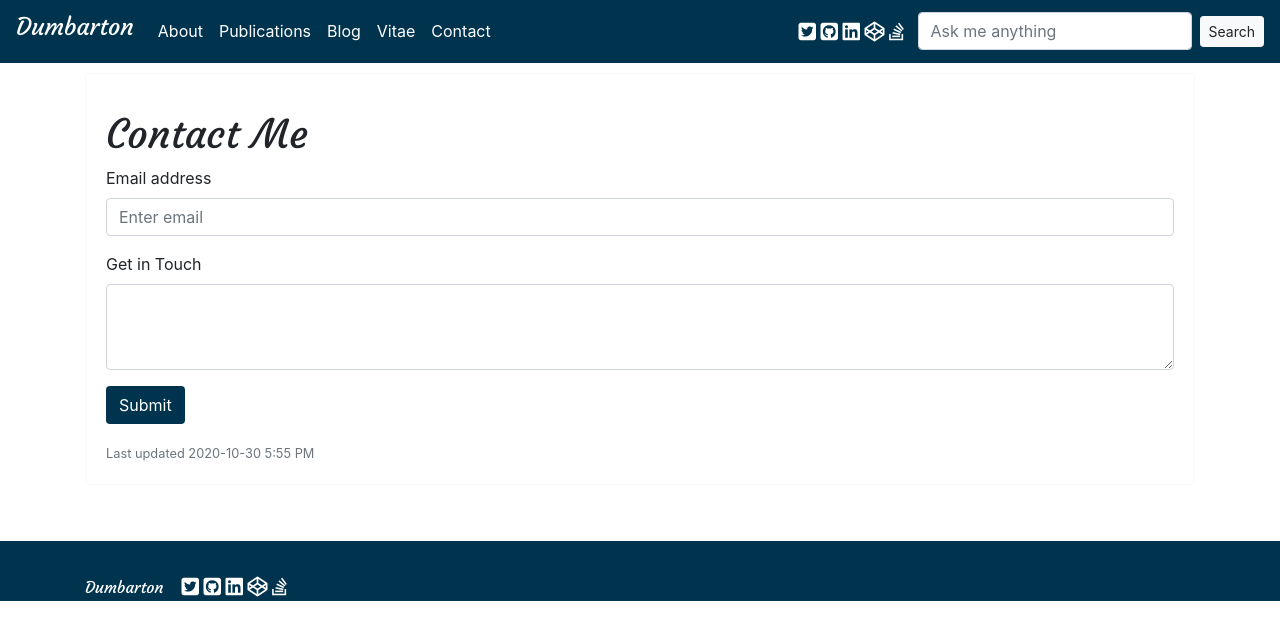
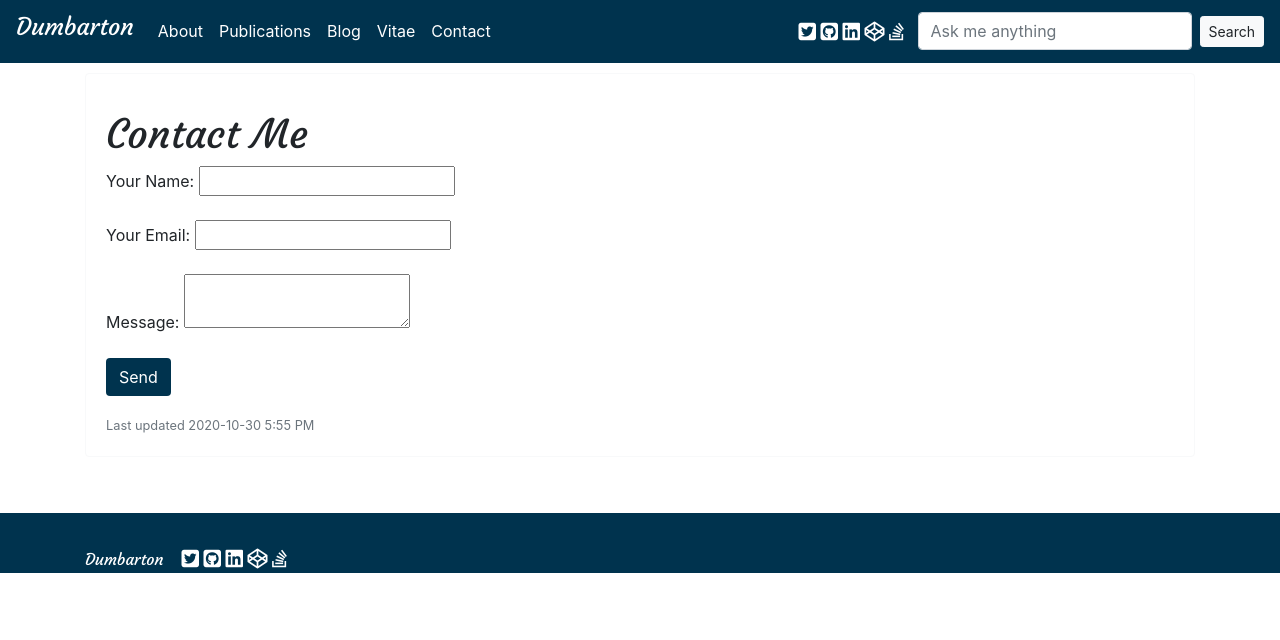
Before and after one commit to tcbutler320/Jekyll-Theme-Dumbarton, a Jekyll site: the page built from pages/contact.html, in a window 1280 px wide. Shown: the top 640 px of the page. Built offline with Jekyll 4.4.1, drawn with Linux system fonts in a browser that asks for light colours; nearby versions of some CDN libraries.

Commit message:
fix contact form issues referenced in https://github.com/tcbutler320/Jekyll-Theme-Dumbarton/issues/34

```diff
--- a/pages/contact.html
+++ b/pages/contact.html
@@ -5,15 +5,20 @@ title: Contact Me
 header-img:
 last-updated: 2020-10-30 5:55 PM
 ---
+
 <h1 class="mx-auto" style="font-family:Courgette;">{{ page.title }}</h1>
+
 <form name="contact" method="POST" data-netlify="true">
-  <div class="form-group">
-    <label for="exampleInputEmail1">Email address</label>
-    <input type="email" class="form-control" id="exampleInputEmail1" aria-describedby="emailHelp" placeholder="Enter email">
-  </div>
-  <div class="form-group">
-    <label for="exampleFormControlTextarea1">Get in Touch</label>
-    <textarea class="form-control" id="exampleFormControlTextarea1" rows="3"></textarea>
-  </div>
-  <button type="submit" class="btn text-white" style="background-color:{{ site.card-color }};">Submit</button>
+  <p>
+    <label>Your Name: <input type="text" name="name" /></label>
+  </p>
+  <p>
+    <label>Your Email: <input type="email" name="email" /></label>
+  </p>
+  <p>
+    <label>Message: <textarea name="message"></textarea></label>
+  </p>
+  <p>
+    <button class="btn text-white" style="background-color:#00334e;" type="submit">Send</button>
+  </p>
 </form>
```
